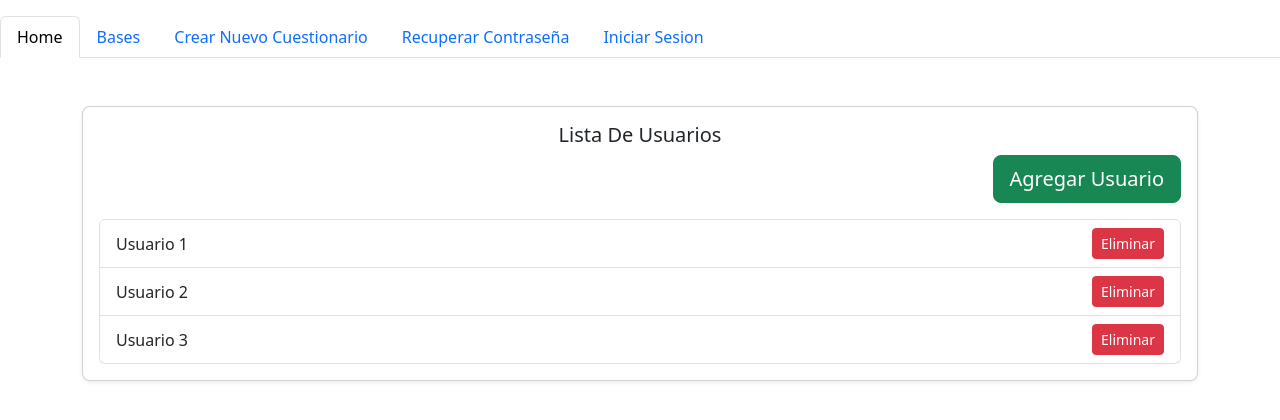
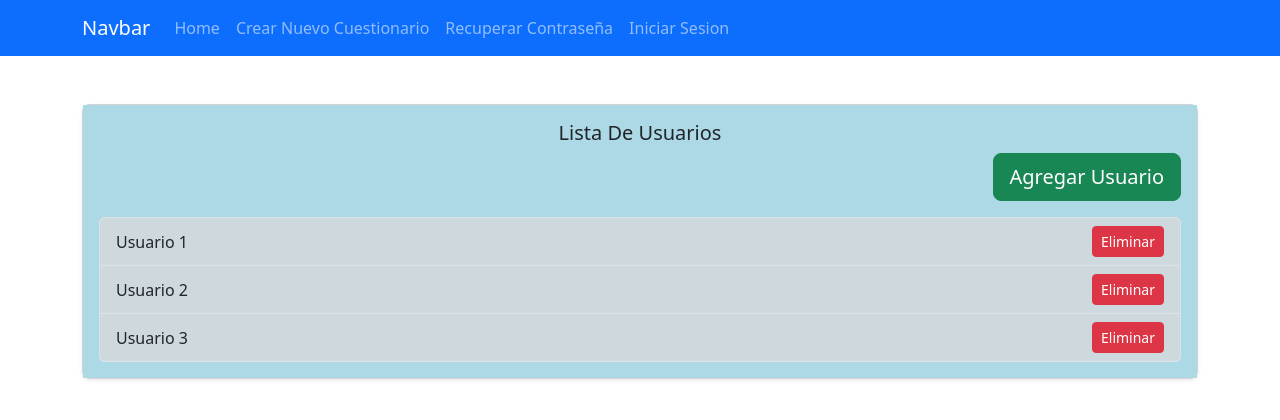
Before and after one commit to LuisSoria31/PROYECTO_FORMULARIOS, a React (Create React App) app: page /home in a window 1280 px wide. Shown: the top 420 px of the page. Built offline with nearby package versions, Linux system fonts and the light colour scheme.

Commit message:
Poco css y redireccion

```diff
--- a/src/Login.js
+++ b/src/Login.js
@@ -16,7 +16,7 @@ console.log(datos)
 return(
 <>
     <Container  style={{ backgroundColor: '#c6c6c6 ',height: '100vh',overflow:'auto'}} fluid className='p-0 m-0'>
-        <Card style={{width:'60%'}} className="mx-auto my-auto">
+        <Card style={{width:'60%', backgroundColor: 'lightblue'}} className="mx-auto my-auto mt-5">
             <Card.Title className="text-center">¡Bienvenido!</Card.Title>
             <Card.Body>
                 <Form>
@@ -31,7 +31,7 @@ return(
                     </Form.Group>
                 </Form>
                 <Card style={{width:'60%'}} className="mx-auto my-3">
-                    <Button>Iniciar sesión</Button>
+                    <Button variant="info">Iniciar sesión</Button>
                 </Card>
 
 
--- a/src/home.js
+++ b/src/home.js
@@ -1,5 +1,5 @@
 import React,{ useState } from 'react';
-import { Card, Button, Container, Nav, ListGroup, Alert } from 'react-bootstrap';
+import { Card, Button, Container, Nav, ListGroup, Alert, Navbar} from 'react-bootstrap';
 
 export const Home = () => {
     const [showAlert, setShowAlert] = useState(false);
@@ -15,23 +15,17 @@ export const Home = () => {
 };
     return (
         <>
-            <Nav variant="tabs" defaultActiveKey="/home" onSelect={(selectedKey) => alert(`selected ${selectedKey}`)}>
-                <Nav.Item className='mt-3'>
-                    <Nav.Link href='/home'>Home</Nav.Link>
-                </Nav.Item>
-                <Nav.Item className='mt-3'>
-                    <Nav.Link eventKey='/bases'>Bases</Nav.Link>
-                </Nav.Item>
-                <Nav.Item className='mt-3'>
-                    <Nav.Link eventKey='/create-questionnaire'>Crear Nuevo Cuestionario</Nav.Link>
-                </Nav.Item>
-                <Nav.Item className='mt-3'>
-                    <Nav.Link eventKey='/recuperarContraseña'>Recuperar Contraseña</Nav.Link>
-                </Nav.Item>
-                <Nav.Item className='mt-3'>
-                    <Nav.Link eventKey='/Login'>Iniciar Sesion</Nav.Link>
-                </Nav.Item>
+        <Navbar bg="primary" data-bs-theme="dark" defaultActiveKey="/home" onSelect={(selectedKey) => alert(`selected ${selectedKey}`)}>
+            <Container>
+            <Navbar.Brand href="#home">Navbar</Navbar.Brand>
+            <Nav className="me-auto">
+                <Nav.Link href='/home'>Home</Nav.Link>
+                <Nav.Link href='/create-questionnaire'>Crear Nuevo Cuestionario</Nav.Link>
+                <Nav.Link eventKey='/recuperarContraseña'>Recuperar Contraseña</Nav.Link>
+                <Nav.Link eventKey='/Login'>Iniciar Sesion</Nav.Link>
             </Nav>
+            </Container>
+        </Navbar>
             <Container className='mt-5'>
             {showAlert && (
                     <Alert variant="success" onClose={() => setShowAlert(false)} dismissible>
@@ -39,23 +33,23 @@ export const Home = () => {
                     </Alert>
                 )}
                 <Card className="shadow-sm mb-4" style={{ borderRadius: '8px' }}>
-                    <Card.Body>
+                    <Card.Body style={{backgroundColor: 'lightblue'}}>
                         <Card.Title className="text-center">Lista De Usuarios</Card.Title>
                         <div className="text-end mb-3">
                             <Button variant='success' size="lg">Agregar Usuario</Button>
                         </div>
-                        <ListGroup>
-                            <ListGroup.Item className="d-flex justify-content-between align-items-center">Usuario 1
+                        <ListGroup >
+                            <ListGroup.Item className="d-flex justify-content-between align-items-center" style={{backgroundColor: '#cdd9dd'}}>Usuario 1
                             <Button variant="danger" size="sm" onClick={() => handleDelete('Usuario 1')}>
                                     Eliminar
                                 </Button>
                             </ListGroup.Item>
-                            <ListGroup.Item className="d-flex justify-content-between align-items-center">Usuario 2
+                            <ListGroup.Item className="d-flex justify-content-between align-items-center" style={{backgroundColor: '#cdd9dd'}}>Usuario 2
                             <Button variant="danger" size="sm" onClick={() => handleDelete('Usuario 2')}>
                                     Eliminar
                                 </Button>
                             </ListGroup.Item>
-                            <ListGroup.Item className="d-flex justify-content-between align-items-center">Usuario 3
+                            <ListGroup.Item className="d-flex justify-content-between align-items-center" style={{backgroundColor: '#cdd9dd'}}>Usuario 3
                             <Button variant="danger" size="sm" onClick={() => handleDelete('Usuario 3')}>
                                     Eliminar
                                 </Button>
```
